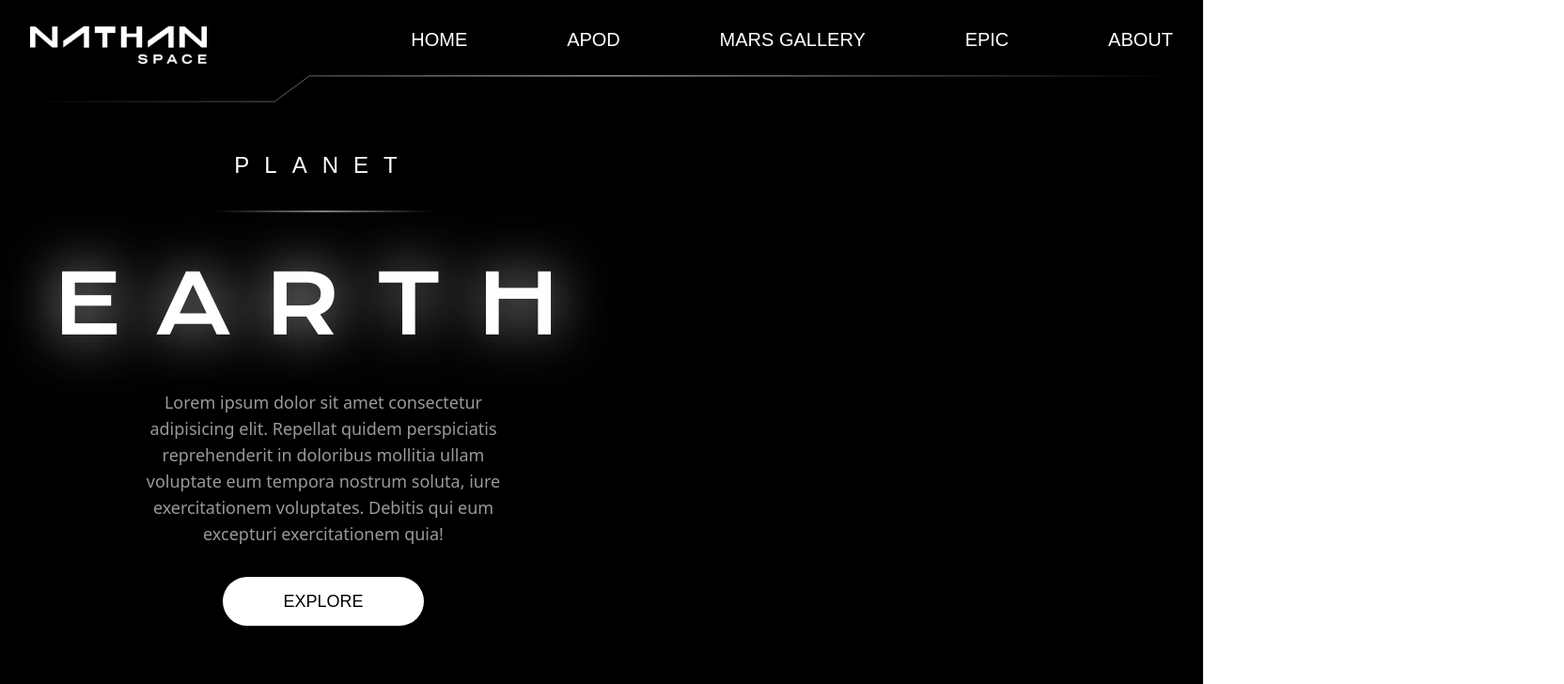
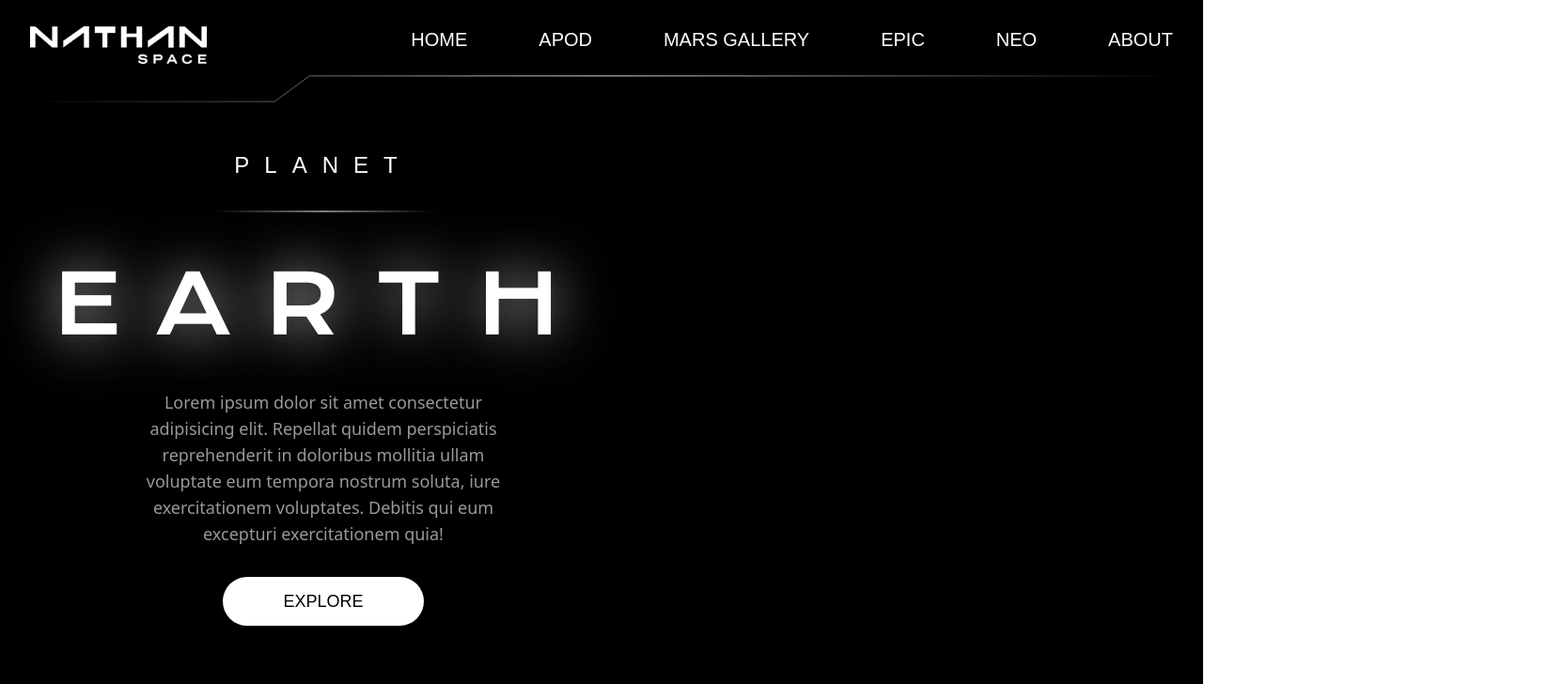
Before and after one commit to Vallykrie/Nathan-Space, a React (Vite) app: page / in a window 1280 px wide. Shown: the top 728 px of the page at 94% size, 1664 px wide, since content can reach past the window. Built offline with nearby package versions, Linux system fonts and the light colour scheme; no server answers; a web font is replaced by a local one.

Commit message:
feat: update Navbar styling and add NEO link; adjust layout and spacing in various pages

```diff
--- a/src/App.jsx
+++ b/src/App.jsx
@@ -8,7 +8,7 @@ import MarsGallery from "./pages/MarsPage";
 function App() {
   return (
     <Router>
-      <div className="bg-black text-white min-h-screen">
+      <div className="bg-black min-h-screen">
         <Routes>
           <Route path="/" element={<HomePage />} />
           <Route path="/epic" element={<EpicPage />} />
--- a/src/components/navbar.jsx
+++ b/src/components/navbar.jsx
@@ -6,7 +6,7 @@ const linkClass = "hover:drop-shadow-[0_0px_10px_rgba(255,255,255,1)]";
 
 const Navbar = () => {
   return (
-    <nav className="p-4 sticky z-50">
+    <nav className="p-4 sticky z-50 text-white">
       <div className="container mx-auto flex justify-between mb-3">
         <Link to="/">
           <img src={logo} alt="logo" className="max-h-10 mt-3" />
@@ -25,6 +25,9 @@ const Navbar = () => {
             EPIC
           </Link>
           <Link to="/about" className={linkClass}>
+            NEO
+          </Link>
+          <Link to="/about" className={linkClass}>
             ABOUT
           </Link>
         </div>
--- a/src/pages/ApodPage.jsx
+++ b/src/pages/ApodPage.jsx
@@ -28,7 +28,7 @@ const APOD = () => {
     <div className="min-h-screen px-4">
       <NavBar></NavBar>
       <div className="flex flex-col items-center">
-        <h1 className="text-4xl font-bold mb-4 text-center">
+        <h1 className="text-4xl font-bold mb-8 text-center">
           Astronomy Picture of the Day
         </h1>
         <input
--- a/src/pages/HomePage.jsx
+++ b/src/pages/HomePage.jsx
@@ -4,7 +4,7 @@ import titleLine from "../assets/titleLine.svg";
 
 export default function HomePage() {
   return (
-    <div className="h-screen overflow-hidden px-4">
+    <div className="relative h-screen w-full overflow-hidden px-4">
       <NavBar />
       {/* Earth */}
       <div className="w-1/2 max-[1080px]:hidden block">
--- a/src/pages/MarsPage.jsx
+++ b/src/pages/MarsPage.jsx
@@ -32,12 +32,12 @@ const MarsGallery = () => {
   return (
     <div className="min-h-screen px-4">
         <Navbar></Navbar>
-      <h1 className="text-3xl font-bold text-center my-6">Mars Rover Gallery</h1>
+      <h1 className="text-3xl font-bold text-center mb-8">Mars Rover Gallery</h1>
 
       {/* Rover and Sol Filters */}
       <div className="flex justify-center items-center mb-6 gap-4">
         <select
-          className="border rounded px-4 py-2"
+          className="border text-black rounded px-4 py-2"
           value={rover}
           onChange={(e) => setRover(e.target.value)}
         >
@@ -48,7 +48,7 @@ const MarsGallery = () => {
 
         <input
           type="number"
-          className="border rounded px-4 py-2"
+          className="border rounded px-4 text-black"
           value={sol}
           onChange={(e) => setSol(e.target.value)}
           placeholder="Enter Sol"
```
